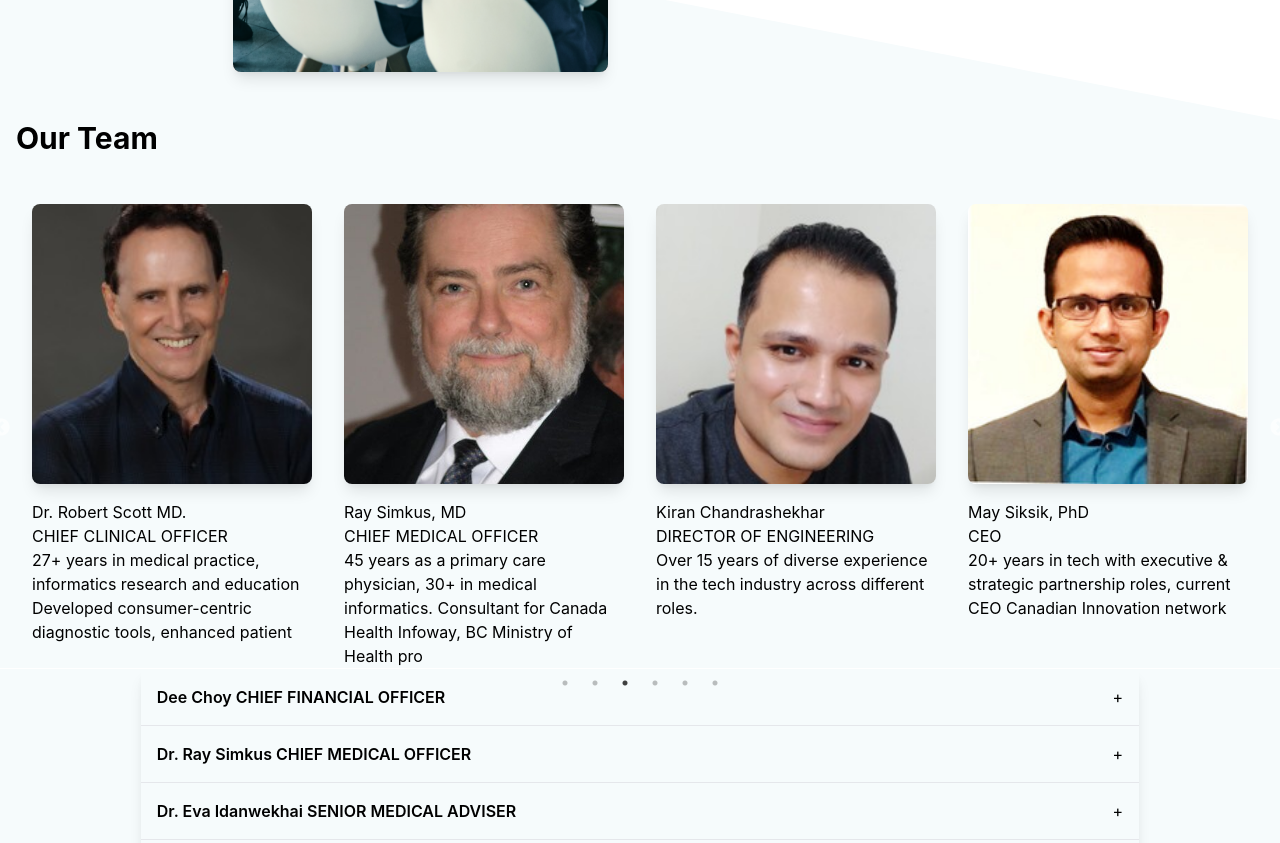
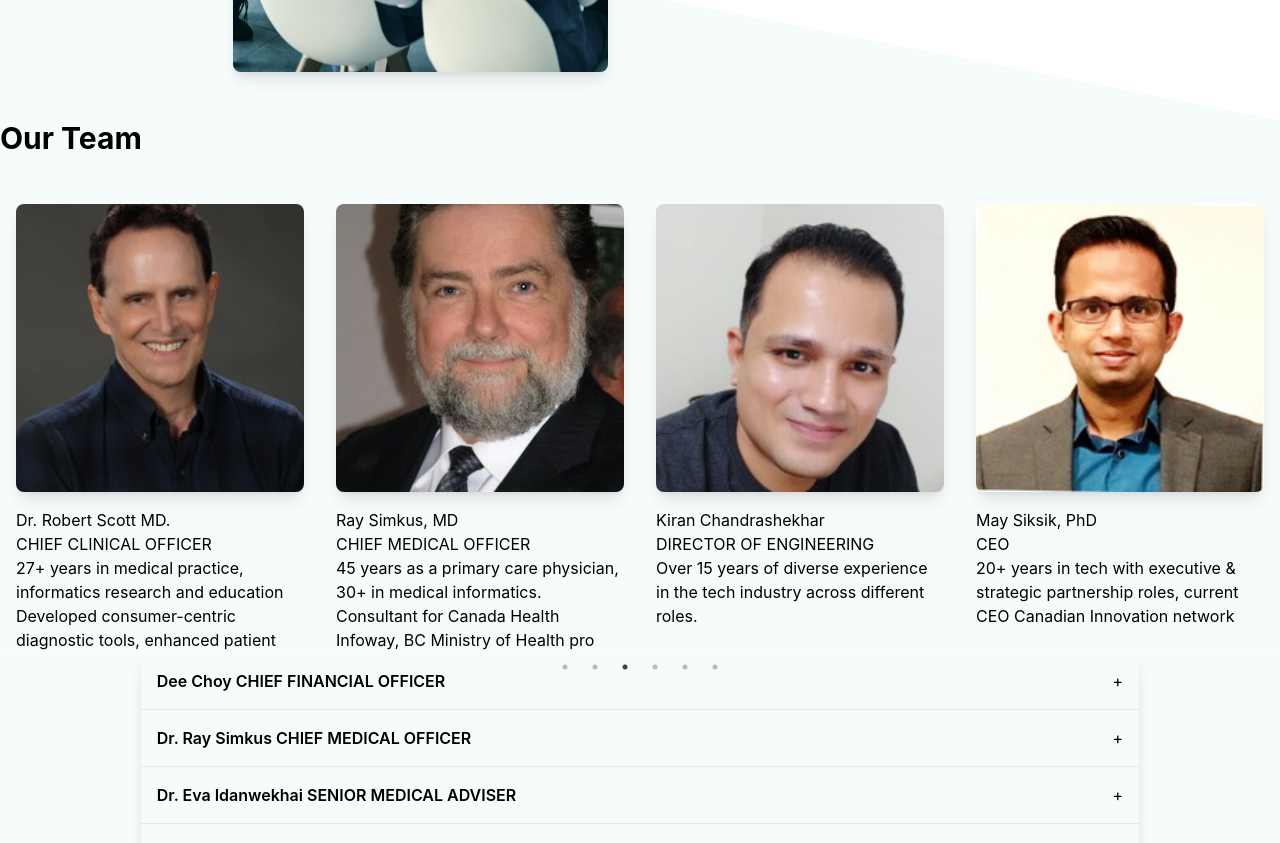
Before and after one commit to sanjaydambal/sapius, a React (Create React App) app: page / in a window 1280 px wide. Shown: the part 640-1483 px from the top of the page. Built offline with nearby package versions, Linux system fonts and the light colour scheme.

Commit message:
updated the css

```diff
--- a/src/components/Portfolio.js
+++ b/src/components/Portfolio.js
@@ -82,7 +82,7 @@
   };
 
   return (
-    <div className="container mx-auto  px-4 " style={{
+    <div className="container mx-auto   " style={{
      backgroundColor:'#F6FBFC',marginBottom: '-95px'
     }}>
       <h2 className="text-3xl font-bold text-left mb-8">Our Team</h2>
```
